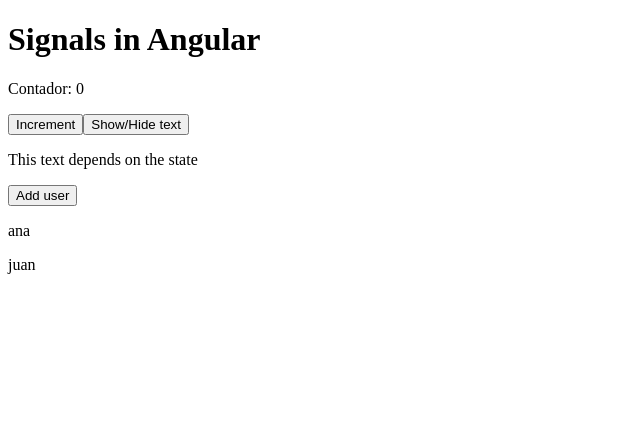
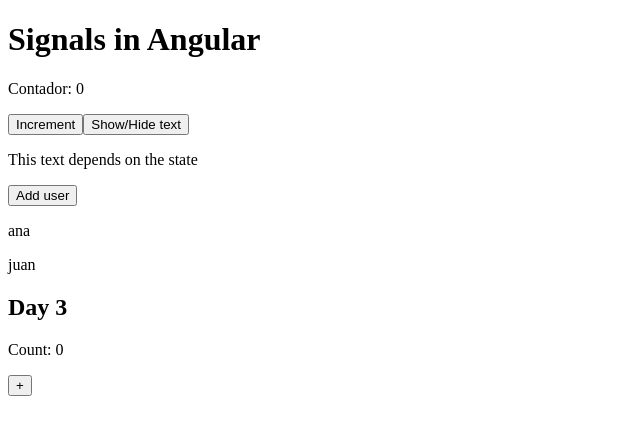
Before and after one commit to AndresN329/Angular-learning, an Angular app: page / in a window 1280 px wide. Shown: the top 434 px of the page, without its empty margins (0-640 px from the left). Built offline with nearby package versions, Linux system fonts and the light colour scheme.

Commit message:
feat: connect counter component to parent signal state (day 3)

```diff
--- a/src/app/app.html
+++ b/src/app/app.html
@@ -15,3 +15,9 @@
 @for (user of users(); track user.id) {
   <p>{{user.name}}</p>
 }
+<!--Progress day 3-->
+<h2>Day 3</h2>
+<app-counter
+  [value]="count()"
+  (valueChange)="count.set($event)">
+</app-counter>
--- a/src/app/app.ts
+++ b/src/app/app.ts
@@ -1,10 +1,11 @@
 import { Component, signal } from '@angular/core';
 import { RouterOutlet } from '@angular/router';
+import { CounterComponent } from './components/counter/counter'; //import CounterComponent in app.ts
 
 @Component({
   selector: 'app-root',
   standalone: true,
-  imports: [RouterOutlet],
+  imports: [RouterOutlet, CounterComponent], //add CounterComponet to imports
   templateUrl: './app.html',
   styleUrl: './app.css'
 })
--- a/src/app/components/counter/counter.html
+++ b/src/app/components/counter/counter.html
@@ -1 +1,2 @@
-<p>counter works!</p>
+<p>Count: {{ value }}</p>
+<button (click)="increment()">+</button>
```
